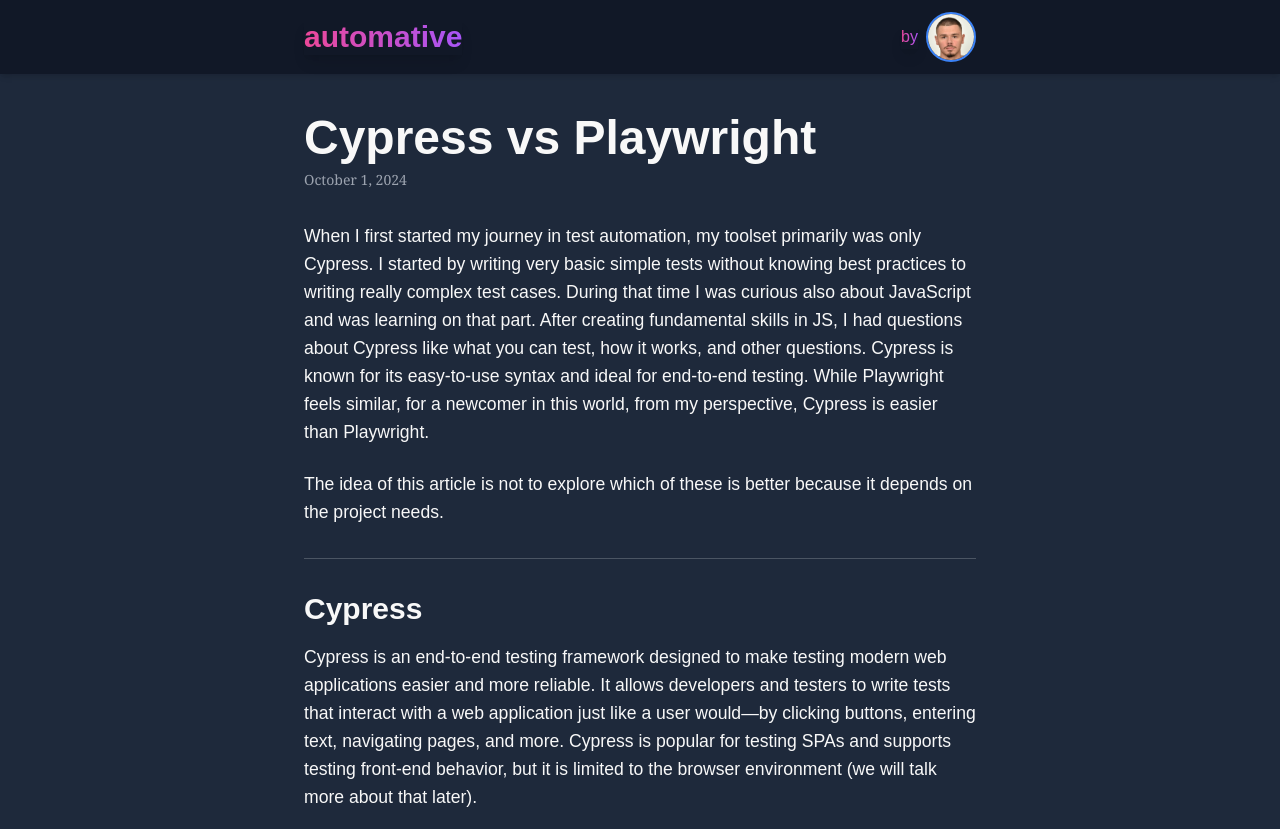
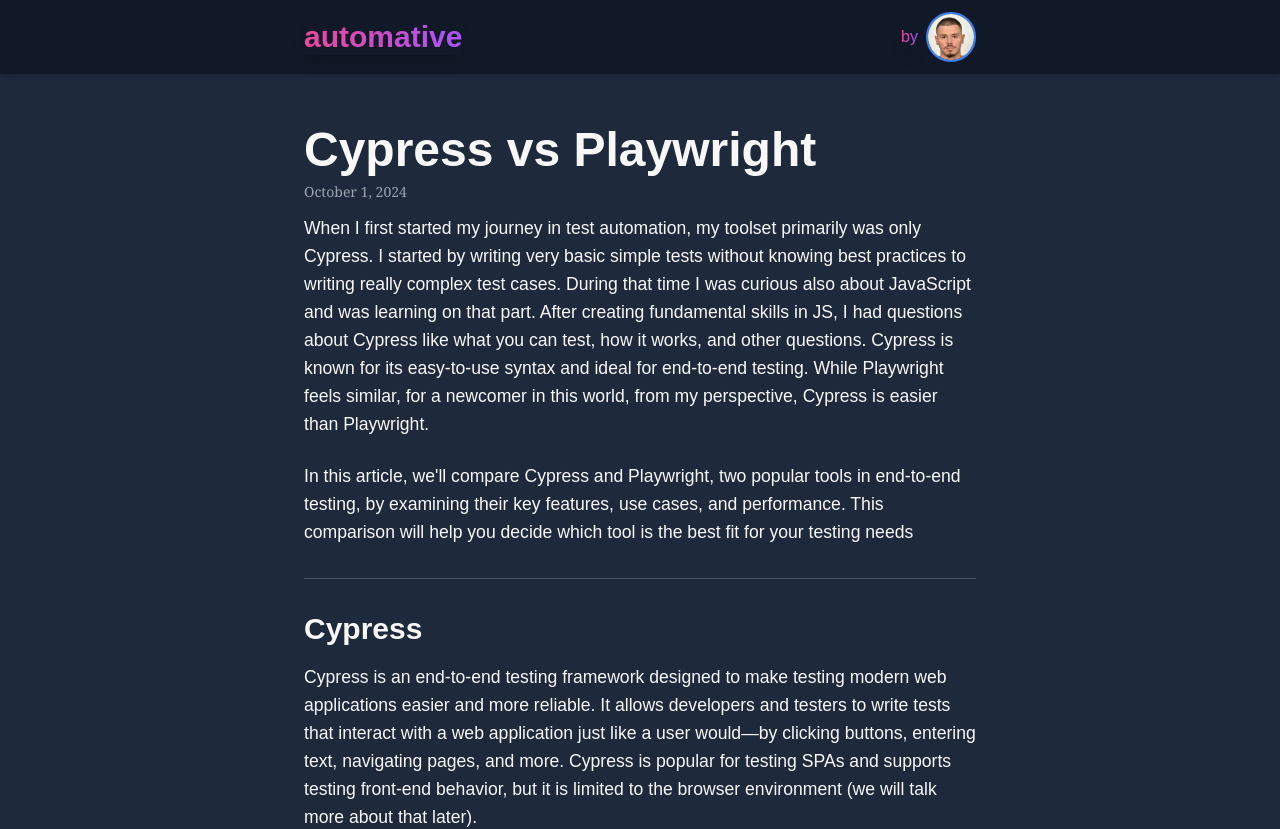
Before and after one commit to artshllk/e2e-testing-hub, a Next.js app: page /cypressvsplaywright in a window 1280 px wide. Shown: the top 829 px of the page. Built offline with nearby package versions, Linux system fonts and the light colour scheme.

Commit message:
clarify article introduction

```diff
--- a/src/app/cypressvsplaywright/page.jsx
+++ b/src/app/cypressvsplaywright/page.jsx
@@ -161,7 +161,7 @@
 
   return (
     <div className="flex flex-col items-center min-h-screen pt-10 px-4 md:px-20 text-customLightGray">
-      <div className="text-left mb-8 w-full max-w-lg md:max-w-2xl">
+      <div className="text-left mb-8 w-full max-w-lg md:max-w-2xl sm:m-3">
         <h1 className="text-4xl md:text-5xl font-extrabold">
           {articles[0].name}
         </h1>
@@ -172,7 +172,7 @@
 
       {/* Article Content */}
       <div className="max-w-lg md:max-w-2xl font-medium text-[1rem] md:text-[1.1rem] leading-[26px] md:leading-[28px]">
-        <p className="mb-6 ">
+        <p className="mb-6">
           When I first started my journey in test automation, my toolset
           primarily was only Cypress. I started by writing very basic simple
           tests without knowing best practices to writing really complex test
@@ -184,8 +184,10 @@
           in this world, from my perspective, Cypress is easier than Playwright.
         </p>
         <p className="mb-6">
-          The idea of this article is not to explore which of these is better
-          because it depends on the project needs.
+          In this article, we'll compare Cypress and Playwright, two popular
+          tools in end-to-end testing, by examining their key features, use
+          cases, and performance. This comparison will help you decide which
+          tool is the best fit for your testing needs
         </p>
 
         <hr className="border-gray-600 w-full max-w-lg md:max-w-2xl my-8" />
```
